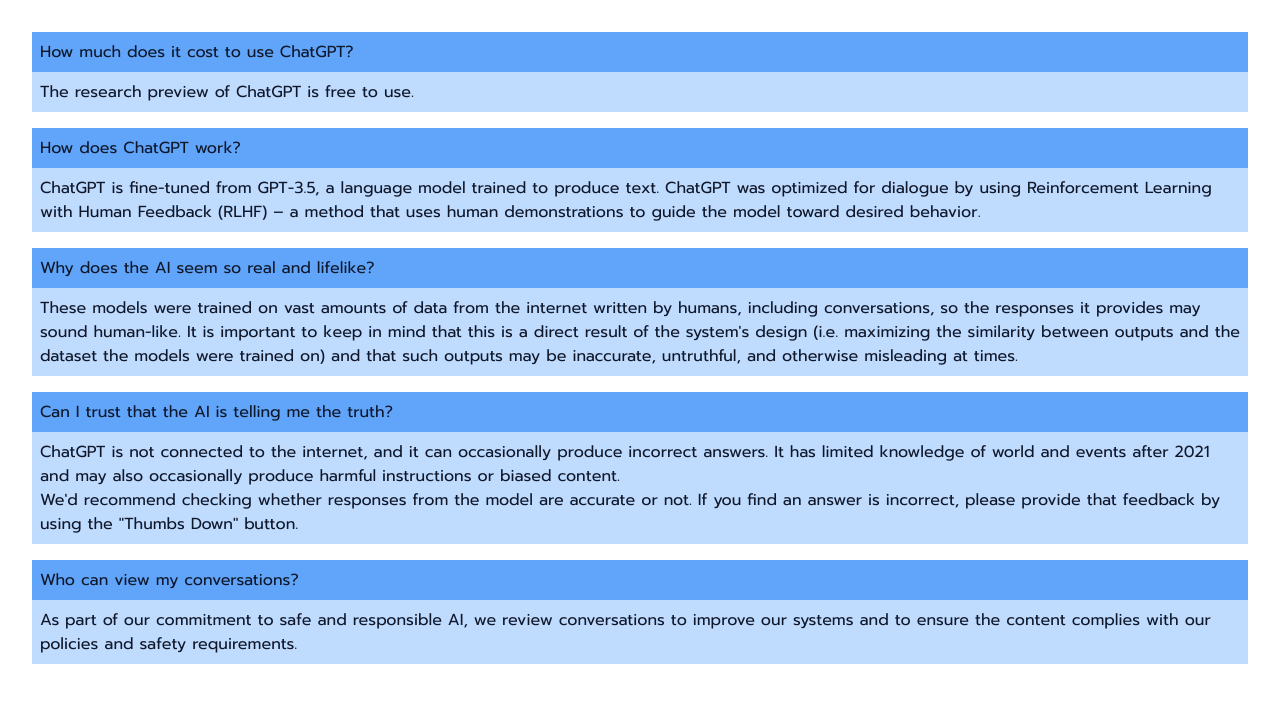
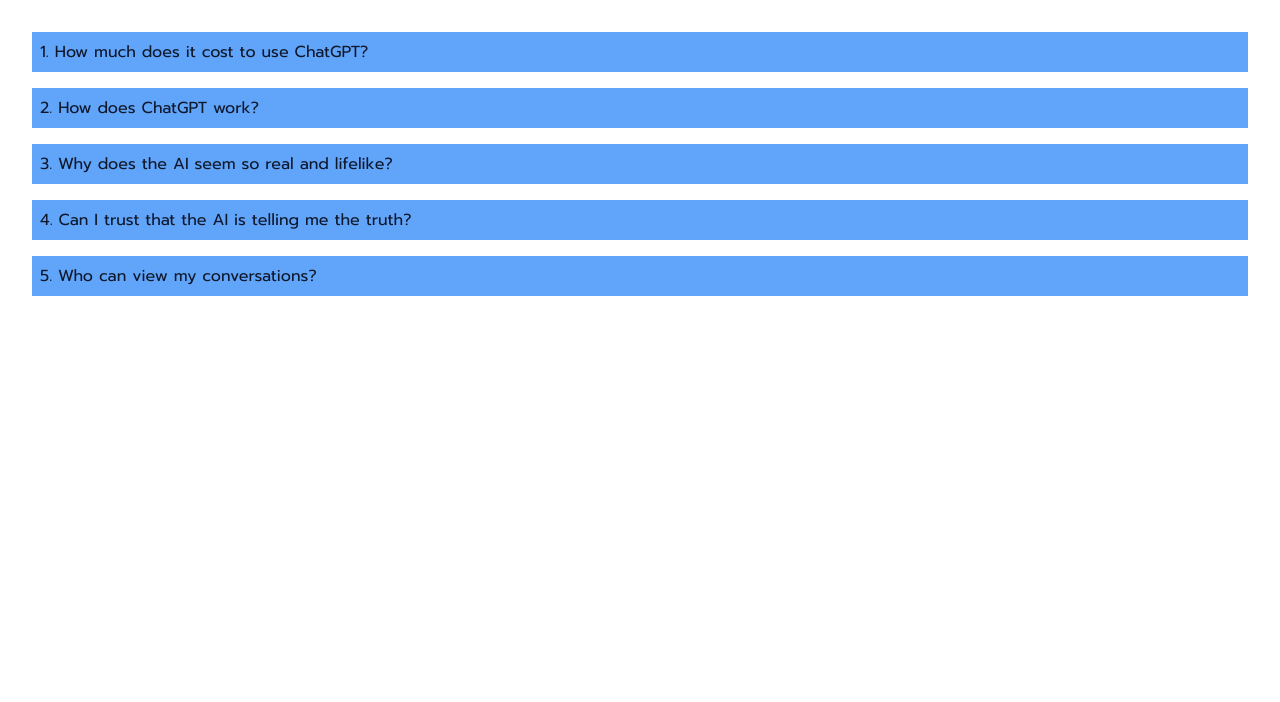
Before and after one commit to soAcademy/workshop-state-and-event, a React (Create React App) app: page / in a window 1280 px wide. Shown: the top 702 px of the page. Built offline with nearby package versions, Linux system fonts and the light colour scheme; a web font is replaced by a local one.

Commit message:
feat: add solution for Accordian #2

```diff
--- a/src/Accordions/Accordion2.js
+++ b/src/Accordions/Accordion2.js
@@ -1,3 +1,5 @@
+import { useState } from "react";
+
 const faqs = [
   {
     question: <>How much does it cost to use ChatGPT?</>,
@@ -58,19 +60,32 @@ const faqs = [
   },
 ];
 
-const Accordian1 = () => {
+const Accordion2 = () => {
+  const [expandedFaqEntry, setExpandedFaqEntry] = useState(-1);
+
   return (
     <ul className="mb-4">
       {faqs.map((faq, idx) => (
         <li key={idx} className="mb-4">
-          <button className="w-full bg-blue-400 p-2 text-left">
-            {faq.question}
+          <button
+            className="w-full bg-blue-400 p-2 text-left"
+            onClick={() => setExpandedFaqEntry(idx)}
+          >
+            {idx + 1}. {faq.question}
           </button>
-          <div className="bg-blue-200 p-2">{faq.answer}</div>
+          <div
+            className={`bg-blue-200 p-2 ${
+              idx === expandedFaqEntry && expandedFaqEntry !== -1
+                ? "block"
+                : "hidden"
+            }`}
+          >
+            {faq.answer}
+          </div>
         </li>
       ))}
     </ul>
   );
 };
 
-export default Accordian1;
+export default Accordion2;
--- a/src/App.js
+++ b/src/App.js
@@ -73,7 +73,9 @@
 // import Charts2 from "./Charts/Charts2";
 // import Charts3 from "./Charts/Charts3";
 
-import Accordion1 from "./Accordions/Accordion1";
+// import Accordion1 from "./Accordions/Accordion1";
+import Accordion2 from "./Accordions/Accordion2";
+// import Accordion3 from "./Accordions/Accordion3";
 
 // import Dashboard1 from "./Dashboard/Dashboard1";
 
@@ -118,7 +120,9 @@ const App = () => (
     {/* <Charts2 /> */}
     {/* <Charts3 /> */}
     {/* <Dashboard1 /> */}
-    <Accordion1 />
+    {/* <Accordion1 /> */}
+    <Accordion2 />
+    {/* <Accordion3 /> */}
   </div>
 );
 
```
